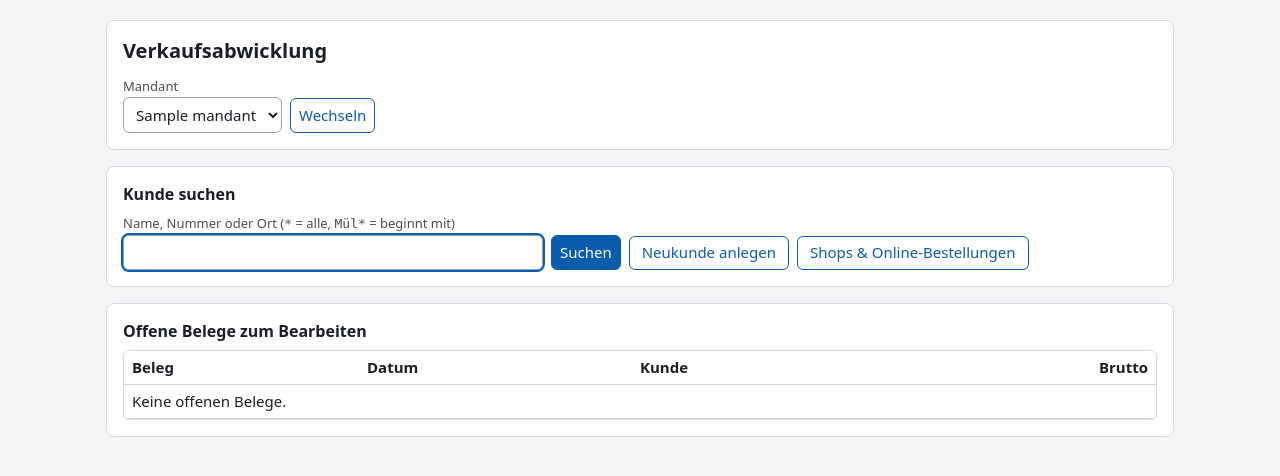
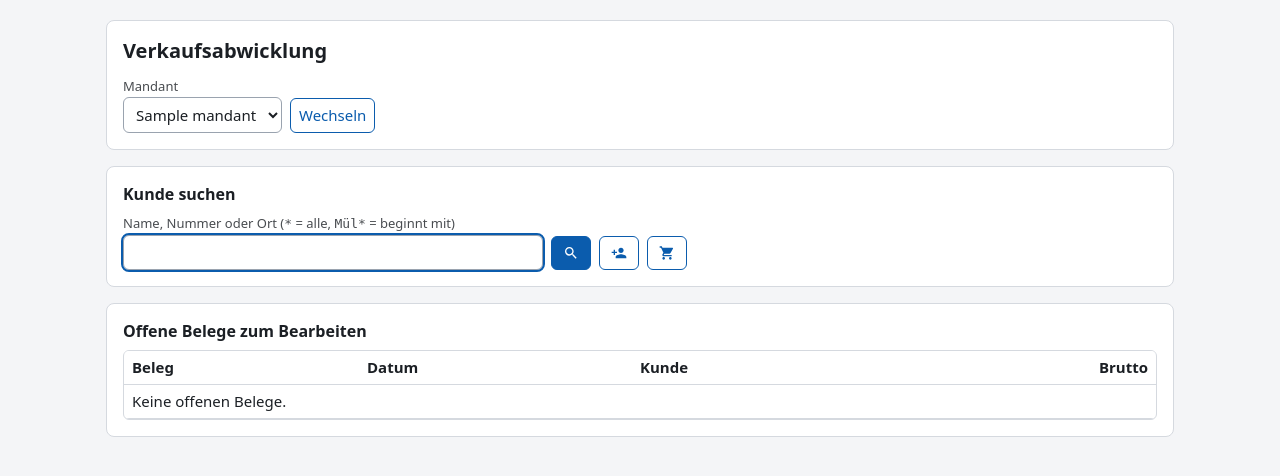
Before and after one commit to akuvvet/wwok, a Django app: page /verkauf/ in a window 1280 px wide. Shown: the part 56-532 px from the top of the page. Run offline with Django 5.2, Linux system fonts and the light colour scheme; a user stored in the database is signed in; tables that the repository leaves empty hold one stand-in row (values such as "Sample post").

Commit message:
Startseite: Suchen, Neukunde und Shops als Symbole mit Tooltip
Co-Authored-By: Claude Sonnet 5.5 <noreply@anthropic.com>

```diff
--- a/templates/verkauf/start.html
+++ b/templates/verkauf/start.html
@@ -20,9 +20,12 @@
   <form method="get" class="zeile">
     <div><label for="q">Name, Nummer oder Ort (<code>*</code> = alle, <code>Mül*</code> = beginnt mit)</label>
       <input id="q" name="q" value="{{ q }}" autofocus size="40"></div>
-    <button type="submit">Suchen</button>
-    <a class="knopf leise" data-modal="{% url 'stammdaten:kunde_neu' %}" href="/verwaltung/stammdaten/kunde/add/">Neukunde anlegen</a>
-    <a class="knopf leise" href="{% url 'shop:uebersicht' %}">Shops &amp; Online-Bestellungen</a>
+    <button type="submit" class="symbol voll" style="margin-left:0" data-tip="Kunde suchen" aria-label="Kunde suchen">
+      <svg viewBox="0 0 24 24" aria-hidden="true"><path d="M15.5 14h-.79l-.28-.27A6.47 6.47 0 0 0 16 9.5 6.5 6.5 0 1 0 9.5 16c1.61 0 3.09-.59 4.23-1.57l.27.28v.79l5 4.99L20.49 19l-4.99-5zm-6 0C7.01 14 5 11.99 5 9.5S7.01 5 9.5 5 14 7.01 14 9.5 11.99 14 9.5 14z"/></svg></button>
+    <a class="symbol" style="width:40px;height:34px" data-tip="Neukunde anlegen" aria-label="Neukunde anlegen" data-modal="{% url 'stammdaten:kunde_neu' %}" href="/verwaltung/stammdaten/kunde/add/">
+      <svg viewBox="0 0 24 24" aria-hidden="true"><path d="M15 12c2.21 0 4-1.79 4-4s-1.79-4-4-4-4 1.79-4 4 1.79 4 4 4zm-9-2V7H4v3H1v2h3v3h2v-3h3v-2H6zm9 4c-2.67 0-8 1.34-8 4v2h16v-2c0-2.66-5.33-4-8-4z"/></svg></a>
+    <a class="symbol links" style="width:40px;height:34px" data-tip="Shops &amp; Online-Bestellungen" aria-label="Shops und Online-Bestellungen" href="{% url 'shop:uebersicht' %}">
+      <svg viewBox="0 0 24 24" aria-hidden="true"><path d="M7 18c-1.1 0-1.99.9-1.99 2S5.9 22 7 22s2-.9 2-2-.9-2-2-2zM1 2v2h2l3.6 7.59-1.35 2.45c-.16.28-.25.61-.25.96 0 1.1.9 2 2 2h12v-2H7.42c-.14 0-.25-.11-.25-.25l.03-.12.9-1.63h7.45c.75 0 1.41-.41 1.75-1.03l3.58-6.49A1 1 0 0 0 20 4H5.21l-.94-2H1zm16 16c-1.1 0-1.99.9-1.99 2s.89 2 1.99 2 2-.9 2-2-.9-2-2-2z"/></svg></a>
   </form>
   {% if treffer is not None %}
     {% if treffer %}
```
